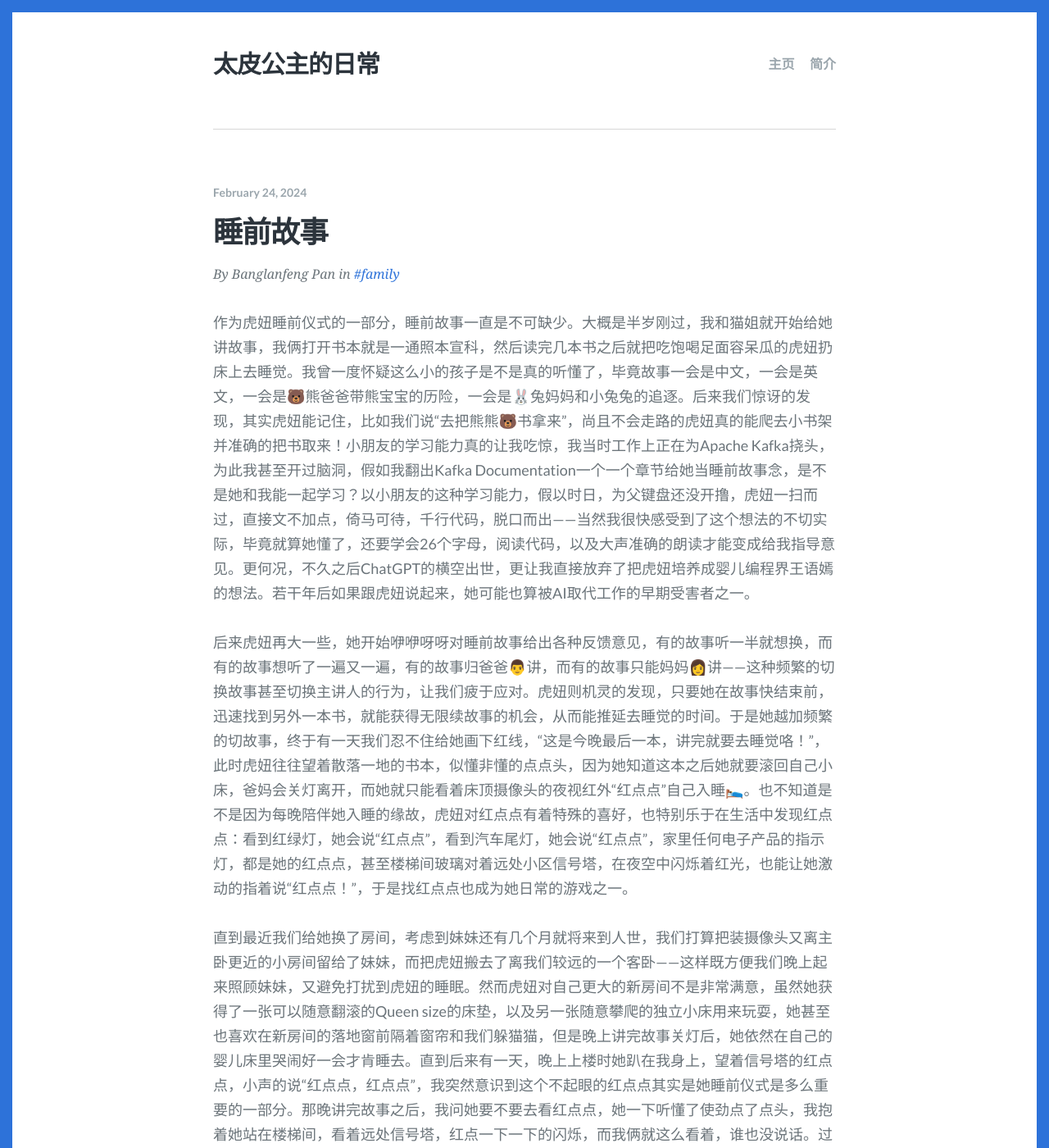
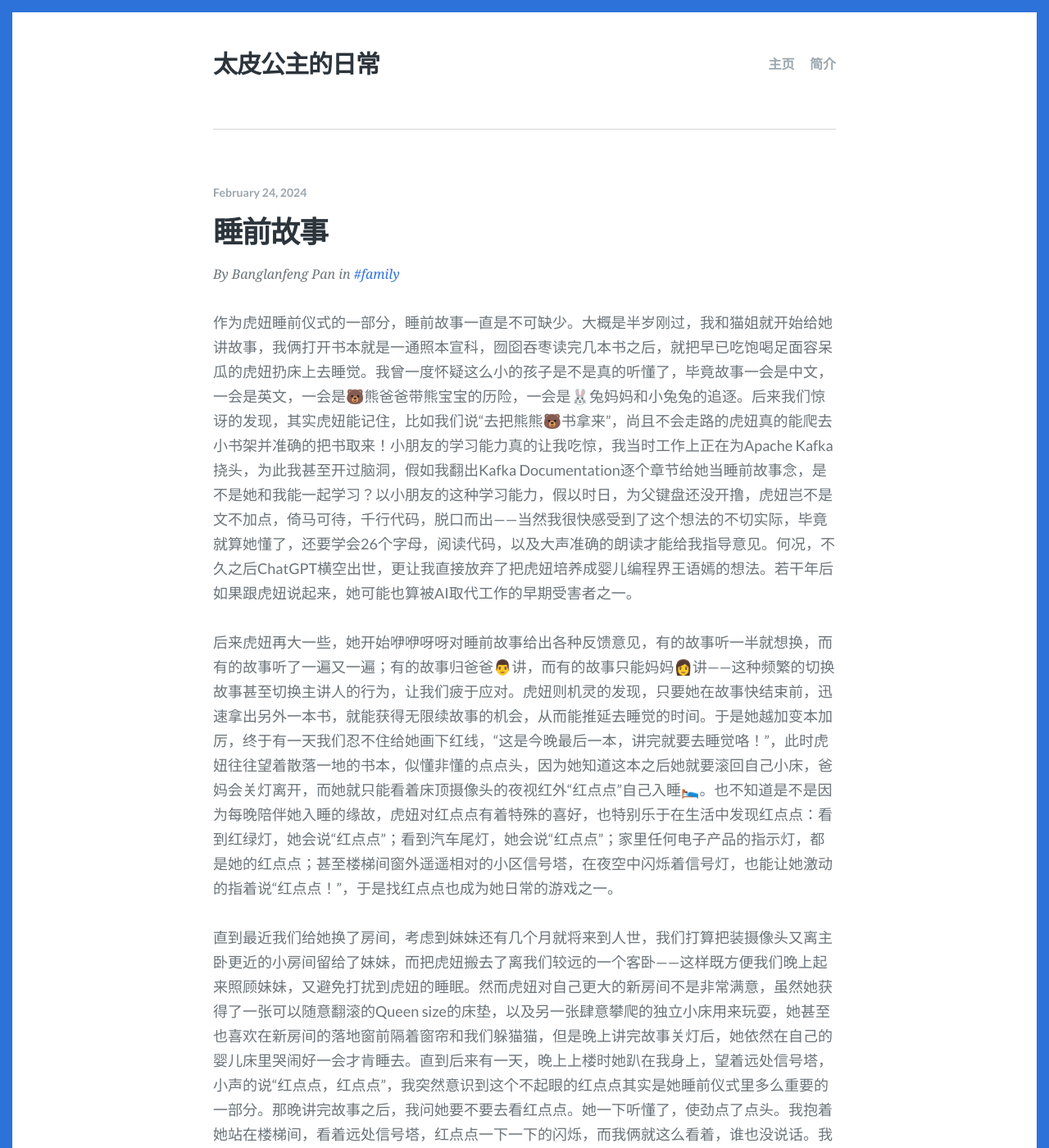
Before and after one commit to spiderPan/APMY, a Jekyll site: the page built from _posts/2024-02-24-睡前故事.md, in a window 1280 px wide and 1400 px high. Shown: the whole window at 82% size. Built offline with Jekyll 4.4.1, drawn with Linux system fonts in a browser that asks for light colours; some web fonts are replaced; some of the changed text lies outside the part shown.

Commit message:
tweak images

```diff
--- a/_posts/2024-02-24-睡前故事.md
+++ b/_posts/2024-02-24-睡前故事.md
@@ -7,10 +7,12 @@ date: 2024-02-24
 tags: [family]
 ---
 
-作为虎妞睡前仪式的一部分，睡前故事一直是不可缺少。大概是半岁刚过，我和猫姐就开始给她讲故事，我俩打开书本就是一通照本宣科，然后读完几本书之后就把吃饱喝足面容呆瓜的虎妞扔床上去睡觉。我曾一度怀疑这么小的孩子是不是真的听懂了，毕竟故事一会是中文，一会是英文，一会是🐻熊爸爸带熊宝宝的历险，一会是🐰兔妈妈和小兔兔的追逐。后来我们惊讶的发现，其实虎妞能记住，比如我们说“去把熊熊🐻书拿来”，尚且不会走路的虎妞真的能爬去小书架并准确的把书取来！小朋友的学习能力真的让我吃惊，我当时工作上正在为Apache Kafka挠头，为此我甚至开过脑洞，假如我翻出Kafka Documentation一个一个章节给她当睡前故事念，是不是她和我能一起学习？以小朋友的这种学习能力，假以时日，为父键盘还没开撸，虎妞一扫而过，直接文不加点，倚马可待，千行代码，脱口而出——当然我很快感受到了这个想法的不切实际，毕竟就算她懂了，还要学会26个字母，阅读代码，以及大声准确的朗读才能变成给我指导意见。更何况，不久之后ChatGPT的横空出世，更让我直接放弃了把虎妞培养成婴儿编程界王语嫣的想法。若干年后如果跟虎妞说起来，她可能也算被AI取代工作的早期受害者之一。
+作为虎妞睡前仪式的一部分，睡前故事一直是不可缺少。大概是半岁刚过，我和猫姐就开始给她讲故事，我俩打开书本就是一通照本宣科，囫囵吞枣读完几本书之后，就把早已吃饱喝足面容呆瓜的虎妞扔床上去睡觉。我曾一度怀疑这么小的孩子是不是真的听懂了，毕竟故事一会是中文，一会是英文，一会是🐻熊爸爸带熊宝宝的历险，一会是🐰兔妈妈和小兔兔的追逐。后来我们惊讶的发现，其实虎妞能记住，比如我们说“去把熊熊🐻书拿来”，尚且不会走路的虎妞真的能爬去小书架并准确的把书取来！小朋友的学习能力真的让我吃惊，我当时工作上正在为Apache Kafka挠头，为此我甚至开过脑洞，假如我翻出Kafka Documentation逐个章节给她当睡前故事念，是不是她和我能一起学习？以小朋友的这种学习能力，假以时日，为父键盘还没开撸，虎妞岂不是文不加点，倚马可待，千行代码，脱口而出——当然我很快感受到了这个想法的不切实际，毕竟就算她懂了，还要学会26个字母，阅读代码，以及大声准确的朗读才能给我指导意见。何况，不久之后ChatGPT横空出世，更让我直接放弃了把虎妞培养成婴儿编程界王语嫣的想法。若干年后如果跟虎妞说起来，她可能也算被AI取代工作的早期受害者之一。
 
-后来虎妞再大一些，她开始咿咿呀呀对睡前故事给出各种反馈意见，有的故事听一半就想换，而有的故事想听了一遍又一遍，有的故事归爸爸👨讲，而有的故事只能妈妈👩讲——这种频繁的切换故事甚至切换主讲人的行为，让我们疲于应对。虎妞则机灵的发现，只要她在故事快结束前，迅速找到另外一本书，就能获得无限续故事的机会，从而能推延去睡觉的时间。于是她越加频繁的切故事，终于有一天我们忍不住给她画下红线，“这是今晚最后一本，讲完就要去睡觉咯！”，此时虎妞往往望着散落一地的书本，似懂非懂的点点头，因为她知道这本之后她就要滚回自己小床，爸妈会关灯离开，而她就只能看着床顶摄像头的夜视红外“红点点”自己入睡🛌。也不知道是不是因为每晚陪伴她入睡的缘故，虎妞对红点点有着特殊的喜好，也特别乐于在生活中发现红点点：看到红绿灯，她会说“红点点”，看到汽车尾灯，她会说“红点点”，家里任何电子产品的指示灯，都是她的红点点，甚至楼梯间玻璃对着远处小区信号塔，在夜空中闪烁着红光，也能让她激动的指着说“红点点！”，于是找红点点也成为她日常的游戏之一。
+后来虎妞再大一些，她开始咿咿呀呀对睡前故事给出各种反馈意见，有的故事听一半就想换，而有的故事听了一遍又一遍；有的故事归爸爸👨讲，而有的故事只能妈妈👩讲——这种频繁的切换故事甚至切换主讲人的行为，让我们疲于应对。虎妞则机灵的发现，只要她在故事快结束前，迅速拿出另外一本书，就能获得无限续故事的机会，从而能推延去睡觉的时间。于是她越加变本加厉，终于有一天我们忍不住给她画下红线，“这是今晚最后一本，讲完就要去睡觉咯！”，此时虎妞往往望着散落一地的书本，似懂非懂的点点头，因为她知道这本之后她就要滚回自己小床，爸妈会关灯离开，而她就只能看着床顶摄像头的夜视红外“红点点”自己入睡🛌。也不知道是不是因为每晚陪伴她入睡的缘故，虎妞对红点点有着特殊的喜好，也特别乐于在生活中发现红点点：看到红绿灯，她会说“红点点”；看到汽车尾灯，她会说“红点点”；家里任何电子产品的指示灯，都是她的红点点；甚至楼梯间窗外遥遥相对的小区信号塔，在夜空中闪烁着信号灯，也能让她激动的指着说“红点点！”，于是找红点点也成为她日常的游戏之一。
 
-直到最近我们给她换了房间，考虑到妹妹还有几个月就将来到人世，我们打算把装摄像头又离主卧更近的小房间留给了妹妹，而把虎妞搬去了离我们较远的一个客卧——这样既方便我们晚上起来照顾妹妹，又避免打扰到虎妞的睡眠。然而虎妞对自己更大的新房间不是非常满意，虽然她获得了一张可以随意翻滚的Queen size的床垫，以及另一张随意攀爬的独立小床用来玩耍，她甚至也喜欢在新房间的落地窗前隔着窗帘和我们躲猫猫，但是晚上讲完故事关灯后，她依然在自己的婴儿床里哭闹好一会才肯睡去。直到后来有一天，晚上上楼时她趴在我身上，望着信号塔的红点点，小声的说“红点点，红点点”，我突然意识到这个不起眼的红点点其实是她睡前仪式是多么重要的一部分。那晚讲完故事之后，我问她要不要去看红点点，她一下听懂了使劲点了点头，我抱着她站在楼梯间，看着远处信号塔，红点一下一下的闪烁，而我俩就这么看着，谁也没说话。过了得有五分钟，我随口编了一个关于“信号塔与飞机”的故事，告诉她红点点是信号塔与飞机之间的有趣的聊天，没想到虎妞特别专注地听完整个故事，然后安静地趴在我怀里，直到我抱她回新房间睡觉，也没有再哭闹。
+直到最近我们给她换了房间，考虑到妹妹还有几个月就将来到人世，我们打算把装摄像头又离主卧更近的小房间留给了妹妹，而把虎妞搬去了离我们较远的一个客卧——这样既方便我们晚上起来照顾妹妹，又避免打扰到虎妞的睡眠。然而虎妞对自己更大的新房间不是非常满意，虽然她获得了一张可以随意翻滚的Queen size的床垫，以及另一张肆意攀爬的独立小床用来玩耍，她甚至也喜欢在新房间的落地窗前隔着窗帘和我们躲猫猫，但是晚上讲完故事关灯后，她依然在自己的婴儿床里哭闹好一会才肯睡去。直到后来有一天，晚上上楼时她趴在我身上，望着远处信号塔，小声的说“红点点，红点点”，我突然意识到这个不起眼的红点点其实是她睡前仪式里多么重要的一部分。那晚讲完故事之后，我问她要不要去看红点点。她一下听懂了，使劲点了点头。我抱着她站在楼梯间，看着远处信号塔，红点点一下一下的闪烁，而我俩就这么看着，谁也没说话。我灵机一动，即兴演绎了一个“信号塔与飞机✈️”的故事，告诉她红点点其实是信号塔与飞机✈️之间的有趣对白，没想到虎妞特别专注地听完整个故事，然后安静地趴在我怀里，直到我抱她回新房间睡觉，也没有再哭闹。
 
-自此以后，抱着虎妞站在关了灯的楼梯间讲“信号塔与飞机✈️”的故事就成了她新的睡前仪式。而我在讲完那个即兴编的故事之后，更喜欢抱着她一起看着红点点，然后慢慢与她回忆过去的一天的许多琐碎，从我如何推门唤醒她，到拉开窗帘是阳光明媚或是雨雪霏霏；从我们如何选衣服，鞋袜，到下楼后早餐吃了什么；虎妞还在学说话，如果她今天学了新的词语，我会让她再说一遍；而当回忆到周末和朋友一起出去玩滑雪（轮胎）或者散步时，我甚至能感受到她呼吸的平静，和低头瞥见她嘴角浅浅的笑。我们每一天也许都过的很平淡，但并不简单重复。时空中每一次昼夜更替，于我们每一个人都是独一无二的生命体验。用心生活四个字其实很简单，我们每个人的每天，也可以是我们自己最好的睡前故事。
+自此以后，抱着虎妞站在关了灯的楼梯间讲“信号塔与飞机✈️”的故事就成了她新的睡前仪式。而我在讲完那个即兴的故事之后，更喜欢抱着她一起看着红点点，然后慢慢与她回忆过去的一天的许多琐碎，从我如何推门唤醒她，到拉开窗帘是阳光明媚或是雨雪霏霏；从我们如何选衣服，鞋袜，到下楼后早餐吃了什么；虎妞还在学说话，如果她今天学了新的词语，我会让她再说一遍；而当回忆到周末和朋友一起出去滑雪（轮胎）或者林间散步的许多细节时，我甚至能感受到她平静的呼吸，和低头瞥见她嘴角浅浅的笑。我们也许每一天都过的很平凡，但并不是简单重复。每一次昼夜更替，于时空中每一个人都是独一无二的生命体验，它不值得铭记，也不需要歌颂，却也可以是自己最好的睡前故事。
+
+![Bedtime Story](/images/2024-02-24-bedtime-story.jpg)
```
Also changed, not shown: images/2024-02-24-bedtime-story.jpg (added), images/about.jpg (deleted).
